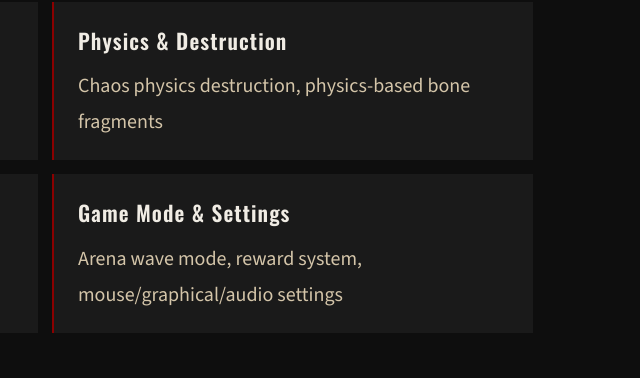
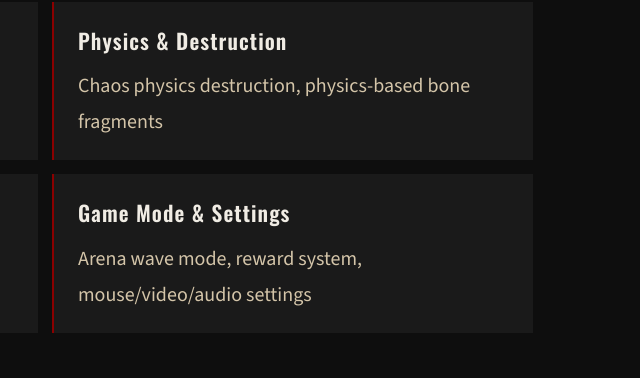
Before and after one commit to kldone/kldone-website, a website built with webpack: page game_access_pitch_2026.html in a window 1280 px wide. Shown: the part 5257-5635 px from the top of the page, 597-1237 px from the left. Built offline with nearby package versions, Linux system fonts and the light colour scheme.

Commit message:
video settings

```diff
--- a/game_access_pitch_2026.html
+++ b/game_access_pitch_2026.html
@@ -679,7 +679,7 @@
     </div>
     <div class="system-tag">
       <strong>Game Mode &amp; Settings</strong>
-      Arena wave mode, reward system, mouse/graphical/audio settings
+      Arena wave mode, reward system, mouse/video/audio settings
     </div>
   </div>
 
```
